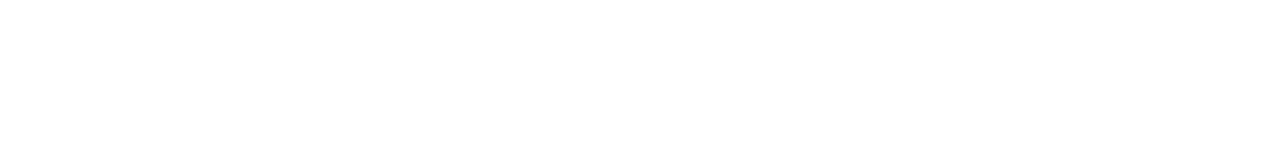
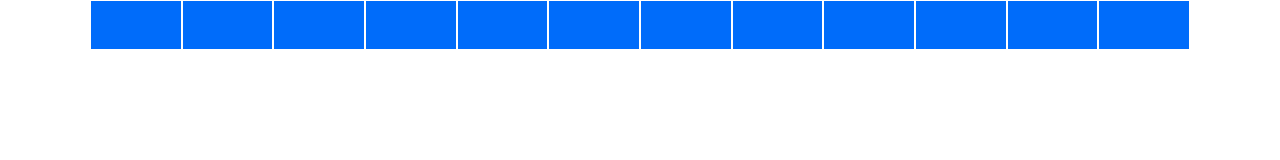
Before and after one commit to muac404/html-css-12bool, a plain HTML site: page index.html in a window 1280 px wide. Drawn offline with Linux system fonts and the light colour scheme.

Commit message:
First row

```diff
--- a/css/style.css
+++ b/css/style.css
@@ -0,0 +1,32 @@
+/* RESET */
+
+*{
+    box-sizing: border-box;
+    margin: 0%;
+    padding: 0%;
+}
+
+/* COMMON */
+
+.box{
+    background-color: #006cfa;
+    height: 50px;
+    border: 1px solid white;
+}
+
+.row{
+    display: flex;
+    flex-wrap: wrap;
+}
+/* CONTAINER */
+
+.container{
+    max-width: 1100px;
+    margin: auto;
+}
+
+/* FRAMEWORK */
+
+.col-1{
+    width: calc(100% / 12);
+}
--- a/index.html
+++ b/index.html
@@ -5,8 +5,66 @@
         <meta http-equiv="X-UA-Compatible" content="IE=edge">
         <meta name="viewport" content="width=device-width, initial-scale=1.0">
         <title>12 Bool</title>
+        <link rel="stylesheet" href="css/style.css">
     </head>
 <body>
+    <div class="container">
+        <div class="row">
+            <div class="col-1">
+                <div class="box">
+                </div>
+            </div>
+            <div class="col-1">
+                <div class="box">
 
+                </div>
+            </div>
+            <div class="col-1">
+                <div class="box">
+                </div>
+            </div>
+            <div class="col-1">
+                <div class="box">
+
+                </div>
+            </div>
+            <div class="col-1">
+                <div class="box">
+                </div>
+            </div>
+            <div class="col-1">
+                <div class="box">
+
+                </div>
+            </div>
+            <div class="col-1">
+                <div class="box">
+                </div>
+            </div>
+            <div class="col-1">
+                <div class="box">
+
+                </div>
+            </div>
+            <div class="col-1">
+                <div class="box">
+                </div>
+            </div>
+            <div class="col-1">
+                <div class="box">
+
+                </div>
+            </div>
+            <div class="col-1">
+                <div class="box">
+                </div>
+            </div>
+            <div class="col-1">
+                <div class="box">
+
+                </div>
+            </div>
+        </div>
+    </div>
 </body>
 </html>
```
